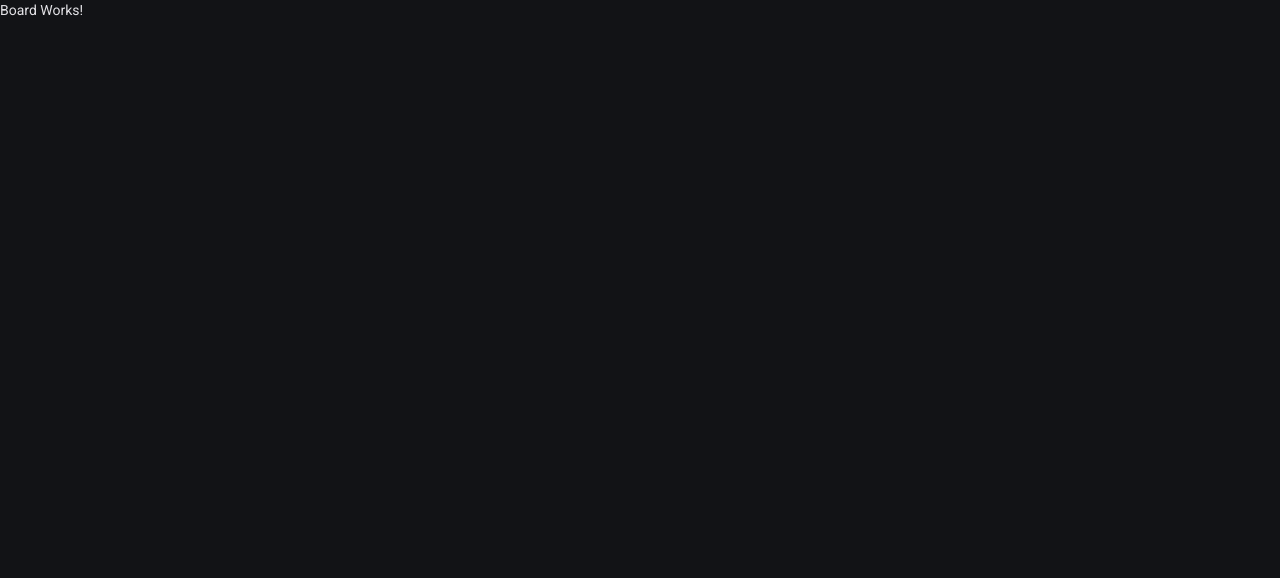
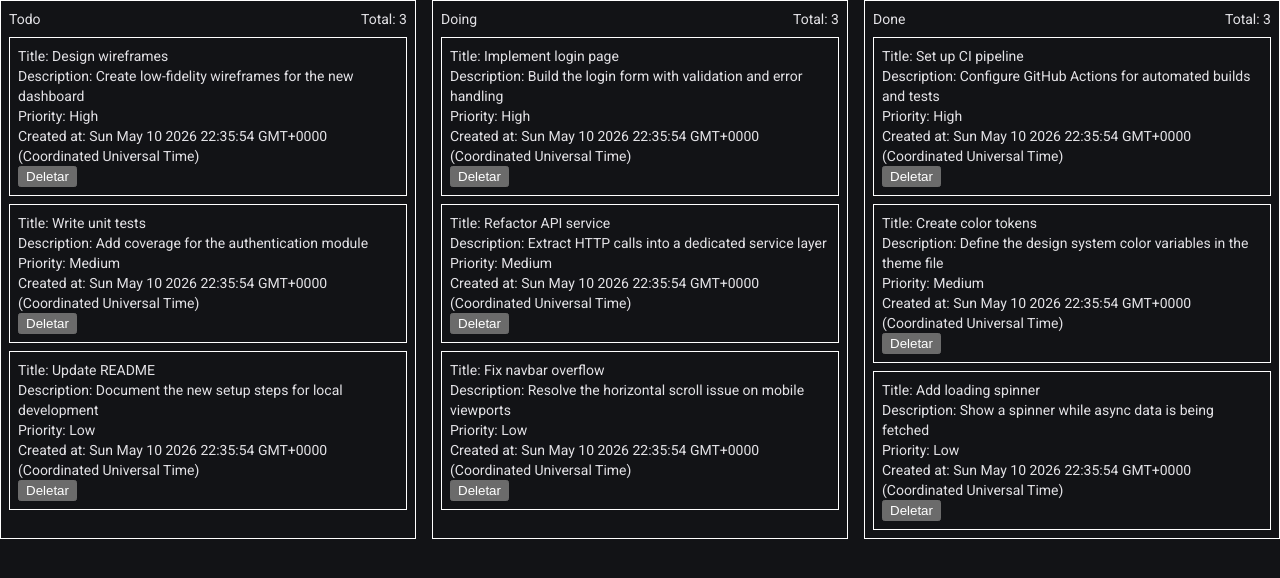
Before and after one commit to Bahiavs/kanban, an Angular app: page /board in a window 1280 px wide. Shown: the top 578 px of the page. Built offline with nearby package versions, Linux system fonts and the light colour scheme.

Commit message:
add Board component and task management functionality

```diff
--- a/src/app/app.routes.ts
+++ b/src/app/app.routes.ts
@@ -1,7 +1,7 @@
 import { Routes } from '@angular/router';
-import { Board } from './pages/board/board';
+import { BoardComponent } from './pages/board/board';
 
 export const routes: Routes = [
   { path: '', redirectTo: 'board', pathMatch: 'full' },
-  { path: 'board', component: Board },
+  { path: 'board', component: BoardComponent },
 ];
--- /dev/null
+++ b/src/app/models/board.ts
@@ -0,0 +1,51 @@
+import { computed, signal } from '@angular/core';
+import { Priority } from './priority';
+import { Status } from './status';
+import { Task } from './task';
+
+export class Board {
+  private readonly tasks = signal<Task[]>([
+    new Task('Design wireframes', 'Create low-fidelity wireframes for the new dashboard', Priority.High, Status.Todo),
+    new Task('Write unit tests', 'Add coverage for the authentication module', Priority.Medium, Status.Todo),
+    new Task('Update README', 'Document the new setup steps for local development', Priority.Low, Status.Todo),
+    new Task('Implement login page', 'Build the login form with validation and error handling', Priority.High, Status.Doing),
+    new Task('Refactor API service', 'Extract HTTP calls into a dedicated service layer', Priority.Medium, Status.Doing),
+    new Task('Fix navbar overflow', 'Resolve the horizontal scroll issue on mobile viewports', Priority.Low, Status.Doing),
+    new Task('Set up CI pipeline', 'Configure GitHub Actions for automated builds and tests', Priority.High, Status.Done),
+    new Task('Create color tokens', 'Define the design system color variables in the theme file', Priority.Medium, Status.Done),
+    new Task('Add loading spinner', 'Show a spinner while async data is being fetched', Priority.Low, Status.Done),
+  ])
+  readonly todoTasks = computed(() =>
+    this.tasks().filter((task) => task.status === Status.Todo)
+  )
+  readonly doingTasks = computed(() =>
+    this.tasks().filter((task) => task.status === Status.Doing)
+  )
+  readonly doneTasks = computed(() =>
+    this.tasks().filter((task) => task.status === Status.Done)
+  )
+
+  createTask() {
+    // todo
+  }
+
+  editTask() {
+    // todo
+  }
+
+  deleteTask(id: string) {
+    this.tasks.update(tasks => tasks.filter((task) => task.id !== id))
+  }
+
+  changeTaskStatus() {
+    // todo
+  }
+
+  searchByTitleOrDescription() {
+    // todo
+  }
+
+  filterByPriority() {
+    // todo
+  }
+}
--- /dev/null
+++ b/src/app/models/priority.ts
@@ -0,0 +1,5 @@
+export enum Priority {
+  Low = 'Low',
+  Medium = 'Medium',
+  High = 'High',
+}
--- /dev/null
+++ b/src/app/models/status.ts
@@ -0,0 +1,5 @@
+export enum Status {
+  Todo = 'todo',
+  Doing = 'doing',
+  Done = 'done',
+}
--- /dev/null
+++ b/src/app/models/task.ts
@@ -0,0 +1,14 @@
+import { Priority } from './priority';
+import { Status } from './status';
+
+export class Task {
+  readonly id = crypto.randomUUID();
+  readonly createdAt = new Date();
+
+  constructor(
+    readonly title: string,
+    readonly description: string,
+    readonly priority: Priority,
+    readonly status: Status,
+  ) {}
+}
--- a/src/app/pages/board/board.ts
+++ b/src/app/pages/board/board.ts
@@ -1,10 +1,61 @@
 import { Component } from '@angular/core';
+import { Board } from '../../models/board';
 
 @Component({
   selector: 'app-board',
   imports: [],
   template: `
-    Board Works!
+
+
+    <div style="display: grid; grid-template-columns: 1fr 1fr 1fr; gap: 1rem">
+      <div style="border: 1px solid white; padding: .5rem">
+        <div style="display: flex; justify-content: space-between">
+          <div style="text-align: center">Todo</div>
+          <div>Total: {{ board.todoTasks().length }}</div>
+        </div>
+        @for (task of board.todoTasks(); track task.id) {
+          <div style="border: 1px solid white; padding: .5rem; margin-top: .5rem">
+            <div>Title: {{ task.title }}</div>
+            <div>Description: {{ task.description }}</div>
+            <div>Priority: {{ task.priority }}</div>
+            <div>Created at: {{ task.createdAt }}</div>
+            <button (click)="board.deleteTask(task.id)">Deletar</button>
+          </div>
+        }
+      </div>
+      <div style="border: 1px solid white; padding: .5rem">
+        <div style="display: flex; justify-content: space-between">
+          <div style="text-align: center">Doing</div>
+          <div>Total: {{ board.doingTasks().length }}</div>
+        </div>
+        @for (task of board.doingTasks(); track task.id) {
+          <div style="border: 1px solid white; padding: .5rem; margin-top: .5rem">
+            <div>Title: {{ task.title }}</div>
+            <div>Description: {{ task.description }}</div>
+            <div>Priority: {{ task.priority }}</div>
+            <div>Created at: {{ task.createdAt }}</div>
+            <button (click)="board.deleteTask(task.id)">Deletar</button>
+          </div>
+        }
+      </div>
+      <div style="border: 1px solid white; padding: .5rem">
+        <div style="display: flex; justify-content: space-between">
+          <div style="text-align: center">Done</div>
+          <div>Total: {{ board.doneTasks().length }}</div>
+        </div>
+        @for (task of board.doneTasks(); track task.id) {
+          <div style="border: 1px solid white; padding: .5rem; margin-top: .5rem">
+            <div>Title: {{ task.title }}</div>
+            <div>Description: {{ task.description }}</div>
+            <div>Priority: {{ task.priority }}</div>
+            <div>Created at: {{ task.createdAt }}</div>
+            <button (click)="board.deleteTask(task.id)">Deletar</button>
+          </div>
+        }
+      </div>
+    </div>
   `,
 })
-export class Board {}
+export class BoardComponent {
+  protected readonly board = new Board();
+}
```
